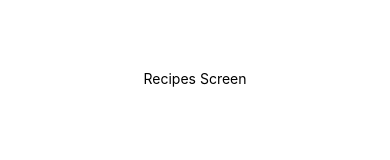
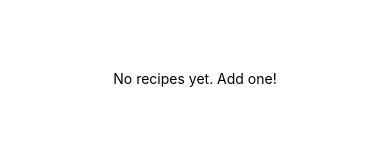
Before and after one commit to Etiolate7/SavorShare, a React Native app: screen / in a window 390 px wide. Both pictures are taken after a click on the button "GO TO APP". Shown: the part 319-479 px from the top of the page. Built offline with nearby package versions, Linux system fonts and the light colour scheme.

Commit message:
[ADD] create recipe and display

```diff
--- a/App.js
+++ b/App.js
@@ -4,6 +4,7 @@ import { NavigationContainer } from '@react-navigation/native';
 import { createNativeStackNavigator } from '@react-navigation/native-stack';
 import { createBottomTabNavigator } from '@react-navigation/bottom-tabs';
 import { FontAwesome5 } from '@expo/vector-icons';
+import { useState } from 'react';
 
 import HomeScreen from './screens/HomeScreen';
 import CreateScreen from './screens/CreateScreen';
@@ -13,9 +14,14 @@ import ProfileScreen from './screens/ProfileScreen';
 const Stack = createNativeStackNavigator();
 const Tab = createBottomTabNavigator();
 
+export default function App() {
+
+  const [recipes, setRecipes] = useState([]);
+
 const TabNavigator = () => {
   return (
-    <Tab.Navigator screenOptions={({ route }) => ({
+    <Tab.Navigator
+        screenOptions={({ route }) => ({
           tabBarIcon: ({ color, size }) => {
             let iconName = '';
 
@@ -32,15 +38,20 @@ const TabNavigator = () => {
           tabBarActiveTintColor: '#F03737',
           tabBarInactiveTintColor: '#574040',
           headerShown: false,
-    })}>
-      <Tab.Screen name="Recipes" component={RecipesScreen} />
-      <Tab.Screen name="Create" component={CreateScreen} />
+        })}
+      >
+
+        <Tab.Screen name="Recipes">
+          {(props) => <RecipesScreen {...props} recipes={recipes} />}
+        </Tab.Screen>
+        <Tab.Screen name="Create">
+          {(props) => <CreateScreen {...props} recipes={recipes} setRecipes={setRecipes} />}
+        </Tab.Screen>
         <Tab.Screen name="Profile" component={ProfileScreen} />
       </Tab.Navigator>
   );
 }
 
-export default function App() {
   return (
     <NavigationContainer>
       <Stack.Navigator screenOptions={{ headerShown: false }}>
--- a/components/RecipeCard.js
+++ b/components/RecipeCard.js
@@ -0,0 +1,21 @@
+import React from 'react';
+import { View, Text, StyleSheet } from 'react-native';
+
+export default function RecipeCard({ recipe }) {
+    return (
+        <View style={styles.card}>
+            <Text style={styles.title}>{recipe.title}</Text>
+            <Text>Servings: {recipe.servings}</Text>
+            <Text>Time: {recipe.time} mins</Text>
+        </View>
+    );
+}
+
+const styles = StyleSheet.create({
+    card: {
+        backgroundColor: '#fff',
+    },
+    title: {
+        fontSize: 18,
+    },
+});
--- a/screens/CreateScreen.js
+++ b/screens/CreateScreen.js
@@ -1,10 +1,53 @@
-import { Button, StyleSheet, Text, View, TouchableOpacity, Image, ImageBackground } from 'react-native';
+import { Button, StyleSheet, Text, TextInput, View, TouchableOpacity, ScrollView, Image, ImageBackground } from 'react-native';
+import { useState } from 'react';
 
-export default function CreateScreen({ navigation }) {
+export default function CreateScreen({ navigation, recipes, setRecipes }) {
+
+    const [title, setTitle] = useState('');
+    const [servings, setServings] = useState('');
+    const [time, setTime] = useState('');
+
+    function saveRecipe() {
+        const newRecipe = {
+            id: Date.now().toString(),
+            title,
+            servings,
+            time,
+        };
+
+        setRecipes([...recipes, newRecipe]);
+        navigation.goBack();
+    }
+
     return (
+        <ScrollView contentContainerStyle={styles.scrollContainer}>
             <View style={styles.container}>
-     <Text>Create Screen</Text>
+                <TextInput
+                    placeholder="Recipe title"
+                    value={title}
+                    onChangeText={setTitle}
+                    style={styles.input}
+                />
+                <TextInput
+                    placeholder="Servings"
+                    value={servings}
+                    onChangeText={setServings}
+                    keyboardType="numeric"
+                    style={styles.input}
+                />
+                <TextInput
+                    placeholder="Time (mins)"
+                    value={time}
+                    onChangeText={setTime}
+                    keyboardType="numeric"
+                    style={styles.input}
+                />
+
+                <View style={{ marginTop: 20 }}>
+                    <Button title="Save Recipe" onPress={saveRecipe} />
                 </View>
+            </View>
+        </ScrollView>
     );
 }
 
@@ -15,4 +58,15 @@ const styles = StyleSheet.create({
         alignItems: 'center',
         justifyContent: 'center',
     },
+    scrollContainer: {
+        flex: 1,
+        justifyContent: 'center',
+    },
+    input: {
+        width: '80%',
+        marginTop: 25,
+        borderBottomColor: 'grey',
+        borderBottomWidth: 1,
+        fontSize: 16,
+    },
 });
--- a/screens/RecipesScreen.js
+++ b/screens/RecipesScreen.js
@@ -1,9 +1,20 @@
-import { Button, StyleSheet, Text, View, TouchableOpacity, Image, ImageBackground } from 'react-native';
+import { Button, StyleSheet, FlatList, Text, View, TouchableOpacity, Image, ImageBackground } from 'react-native';
+import RecipeCard from '../components/RecipeCard';
 
-export default function RecipesScreen({ navigation }) {
+export default function RecipesScreen({ navigation, recipes }) {
     return (
         <View style={styles.container}>
-     <Text>Recipes Screen</Text>
+            <FlatList
+                data={recipes}
+                keyExtractor={(item) => item.id}
+                renderItem={({ item }) => <RecipeCard recipe={item} />}
+                ListEmptyComponent={
+                    <View style={styles.emptyContainer}>
+                        <Text style={styles.emptyText}>No recipes yet. Add one!</Text>
+                    </View>
+                }
+                contentContainerStyle={styles.flatListContent}
+            />
         </View>
     );
 }
@@ -14,5 +25,18 @@ const styles = StyleSheet.create({
         backgroundColor: '#fff',
         alignItems: 'center',
         justifyContent: 'center',
+        alignContent: 'center',
+    },
+    flatListContent: {
+        flexGrow: 1,
+        justifyContent: 'center',
+    },
+    emptyText: {
+        textAlign: 'center',
+    },
+    emptyContainer: {
+        flex: 1,
+        justifyContent: 'center',
+        alignItems: 'center',
     },
 });
```
Lines whose indentation alone changed are shown as unchanged.
